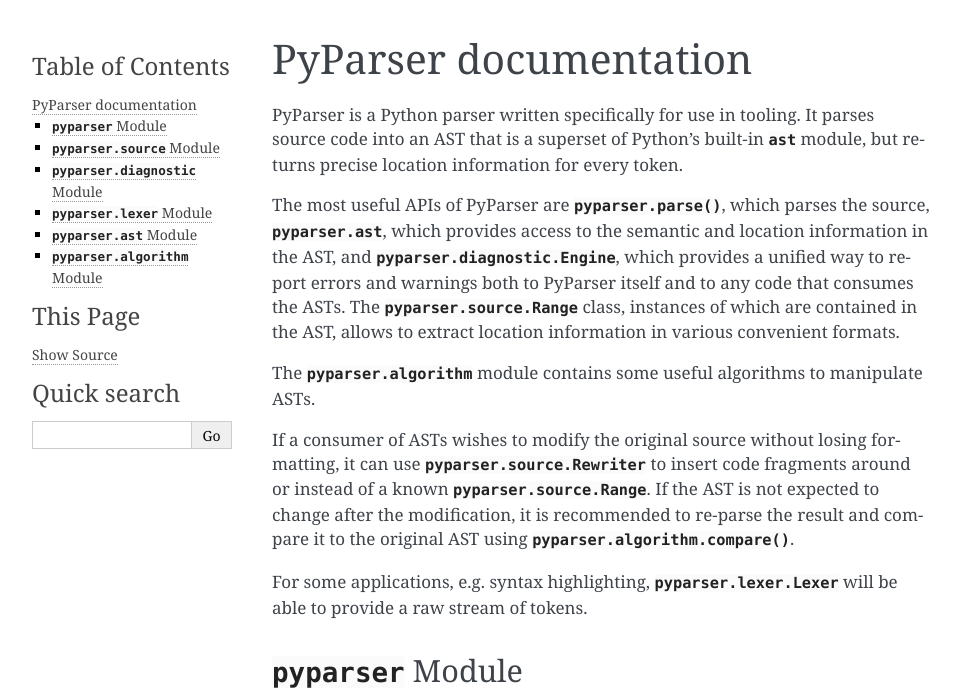
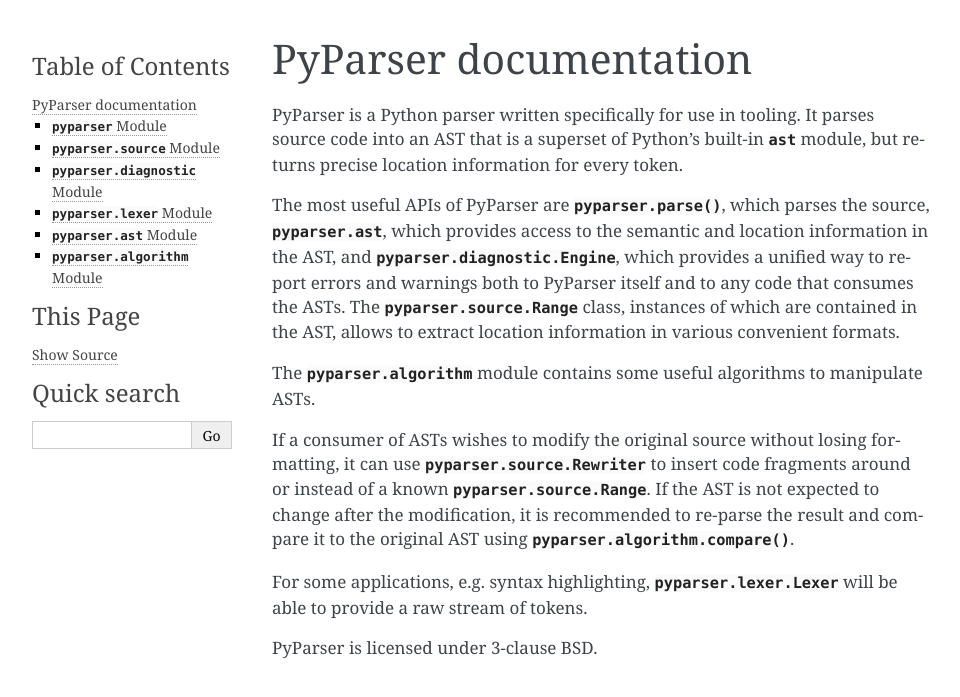
Before and after one commit to m-labs/pythonparser, a Sphinx documentation site: the page built from doc/index.rst, in a window 1280 px wide. Shown: the top 697 px of the page, without its empty margins (148-1108 px from the left). Built offline with Sphinx 7.4.7, drawn with Linux system fonts in a browser that asks for light colours; grey boxes are pictures that could not be loaded.

Commit message:
Add license info.

```diff
--- a/doc/index.rst
+++ b/doc/index.rst
@@ -29,6 +29,8 @@ the result and compare it to the original AST using
 For some applications, e.g. syntax highlighting,
 :class:`pyparser.lexer.Lexer` will be able to provide a raw
 stream of tokens.
+
+PyParser is licensed under 3-clause BSD.
 
 :mod:`pyparser` Module
 ----------------------
```
